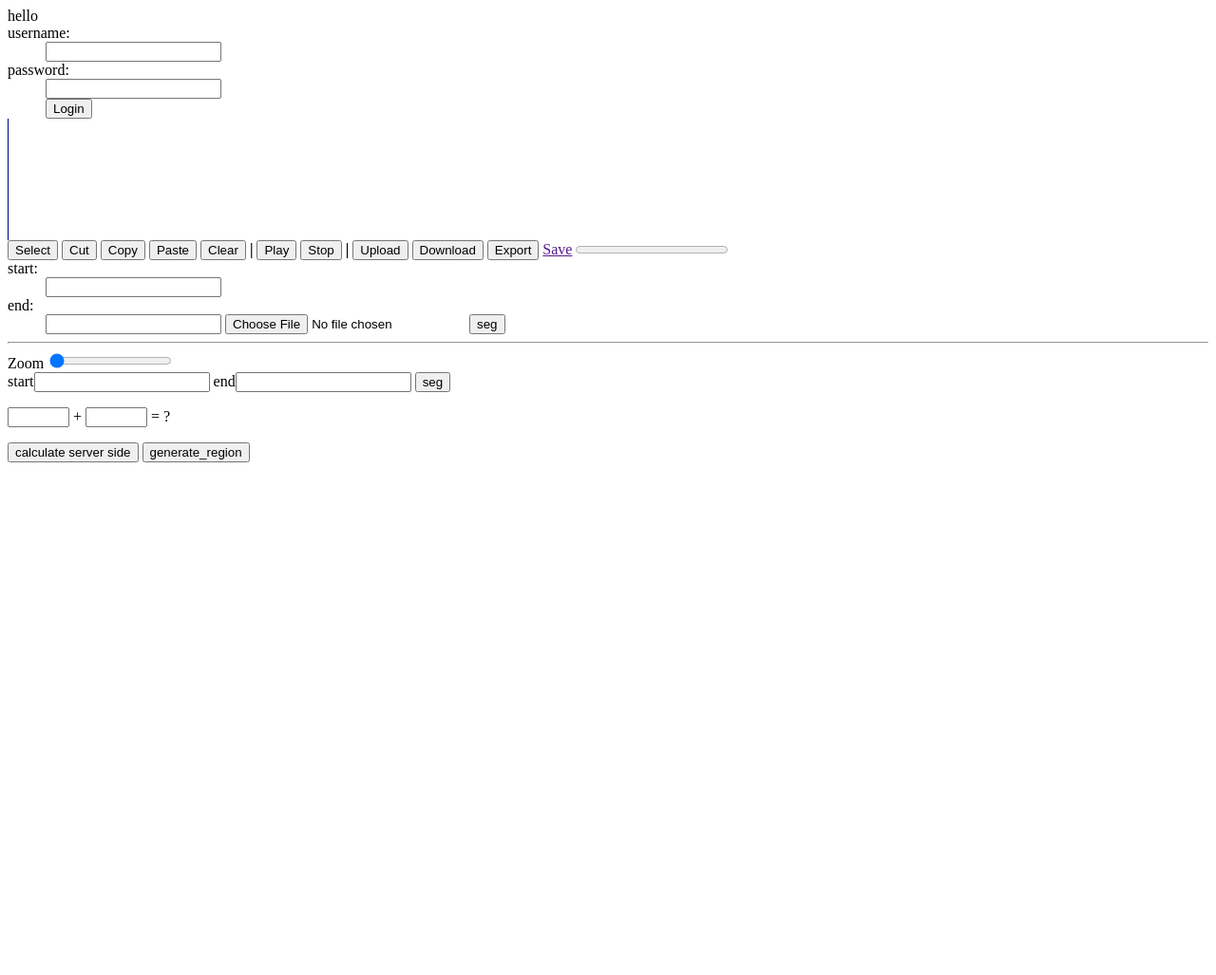
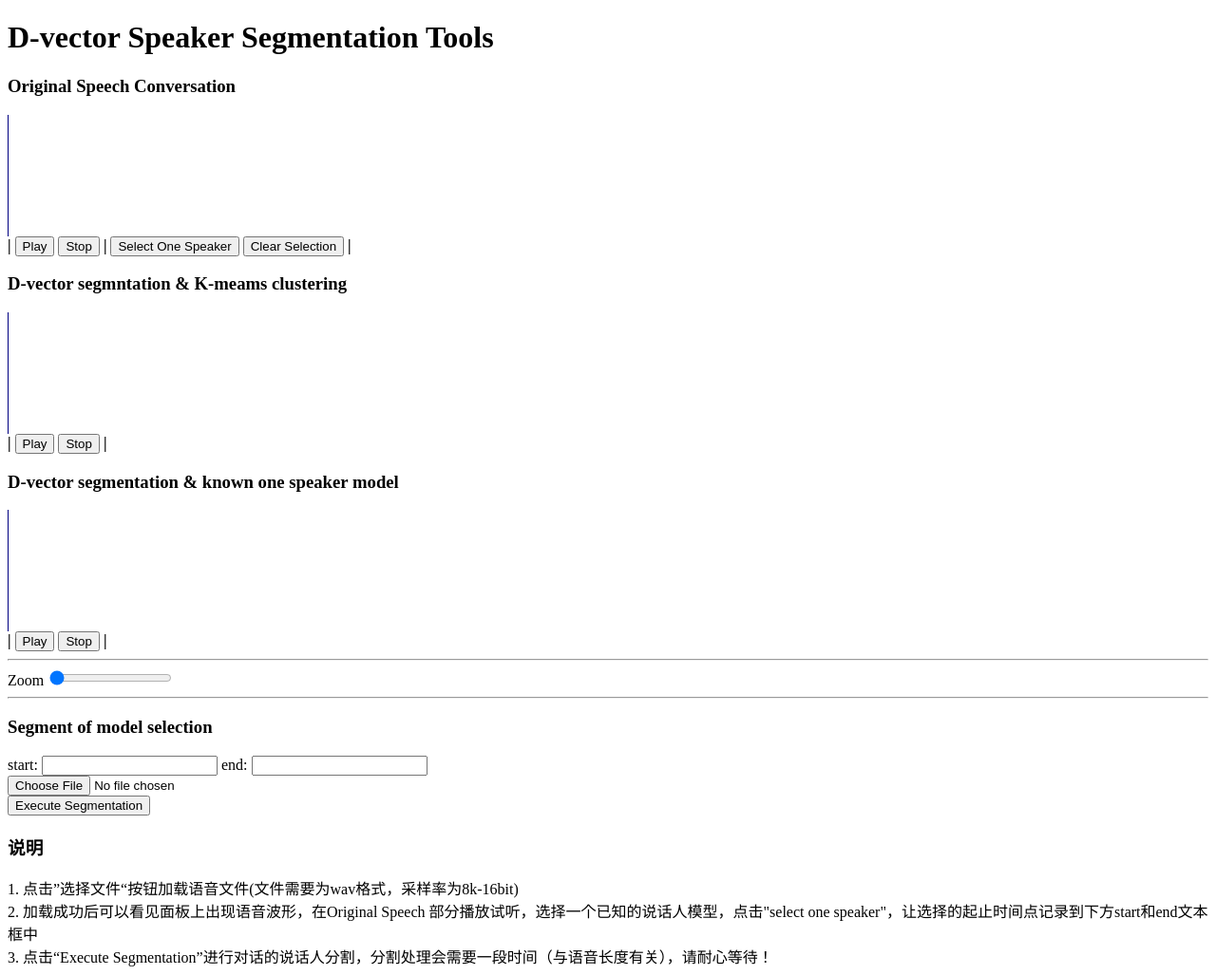
Before and after one commit to jsdtwry/dvec_seg, a Flask app: template server/templates/hello.html in a window 1280 px wide. Shown: the whole page at 95% size. Before the commit the page ends 487 px from the top, so only its background shows below. Run offline with Flask 2, Linux system fonts and the light colour scheme; the template is opened without the code that fills it, so the values that code supplies are empty.

Commit message:
complete web version with flask and javascript

```diff
--- a/server/static/local.js
+++ b/server/static/local.js
@@ -64,20 +64,10 @@ function WaveObj(divId, src) {
 	this.wave = wave;
 	this.onReady = function() {
 		var timeline = Object.create(WaveSurfer.Timeline);
-        var blind = Object.create(WaveSurfer.Timeline);
-        var onespk = Object.create(WaveSurfer.Timeline);
 		timeline.init({
 			wavesurfer:wave,
 			container:"#wave-timeline"
 		});
-        blind.init({
-            wavesurfer:wave,
-            container:"#blind"
-        });
-        onespk.init({
-            wavesurfer:wave,
-            container:"#onespk"
-        });
 	}
 	this.onError = function(err) {
 		console.error(err);
@@ -110,11 +100,126 @@ function WaveObj(divId, src) {
     	}
 }
 
+function WaveObj1(divId, src) {
+    var wave = Object.create(WaveSurfer);
+    var options = {
+        container:document.querySelector(divId),
+        waveColor:'violet',
+        progressColor:'purple',
+        cursorColor:'navy'
+    };
+
+    wave.init(options);
+    wave.load(src);
+
+    this.wave = wave;
+    this.onReady = function() {
+        var timeline1 = Object.create(WaveSurfer.Timeline);
+        timeline1.init({
+            wavesurfer:wave,
+            container:"#wave-timeline1"
+        });
+    }
+    this.onError = function(err) {
+        console.error(err);
+    }
+    this.onFinish = function(err) {
+        console.log('Finished');
+    }
+    this.onZoom = function() {
+        var val = Number(this.value);
+        var expVal = Math.pow(2,val);
+
+        console.log('inside onZoom ' + val + ' exp ' + expVal);
+
+        wave.zoom(Math.pow(2,val));
+    }
+
+    wave.on('ready', this.onReady);
+    wave.on('error', this.onError);
+    wave.on('finish', this.onFinish);
+
+    wave.slider = document.getElementById('zoom');
+    //wave.slider.value = wave.params.minPxPerSec;
+    //wave.slider.min = wave.slider.value;
+    wave.slider.addEventListener('change', this.onZoom, false);
+
+        if (wave.enableDragSelection) {
+            wave.enableDragSelection({
+                    color: 'rgba(0, 255, 0, 0.1)'
+            });
+        }
+}
+
+function WaveObj2(divId, src) {
+    var wave = Object.create(WaveSurfer);
+    var options = {
+        container:document.querySelector(divId),
+        waveColor:'violet',
+        progressColor:'purple',
+        cursorColor:'navy'
+    };
+
+    wave.init(options);
+    wave.load(src);
+
+    this.wave = wave;
+    this.onReady = function() {
+        var timeline2 = Object.create(WaveSurfer.Timeline);
+        timeline2.init({
+            wavesurfer:wave,
+            container:"#wave-timeline2"
+        });
+    }
+    this.onError = function(err) {
+        console.error(err);
+    }
+    this.onFinish = function(err) {
+        console.log('Finished');
+    }
+    this.onZoom = function() {
+        var val = Number(this.value);
+        var expVal = Math.pow(2,val);
+
+        console.log('inside onZoom ' + val + ' exp ' + expVal);
+
+        wave.zoom(Math.pow(2,val));
+    }
+
+    wave.on('ready', this.onReady);
+    wave.on('error', this.onError);
+    wave.on('finish', this.onFinish);
+
+    wave.slider = document.getElementById('zoom');
+    //wave.slider.value = wave.params.minPxPerSec;
+    //wave.slider.min = wave.slider.value;
+    wave.slider.addEventListener('change', this.onZoom, false);
+
+        if (wave.enableDragSelection) {
+            wave.enableDragSelection({
+                    color: 'rgba(0, 255, 0, 0.1)'
+            });
+        }
+}
+
 var waveObj;
+var waveObj1;
+var waveObj2;
 
 // Init & load audio file
 document.addEventListener('DOMContentLoaded', function () {
-	waveObj = new WaveObj('#waveform', 'static/demo/F001HJN_F002VAN_001.wav');
+	waveObj = new WaveObj('#waveform');
+	//waveObj = new WaveObj('#waveform', 'static/demo/F001HJN_F002VAN_001.wav');
+});
+// Init & load audio file
+document.addEventListener('DOMContentLoaded', function () {
+	waveObj1 = new WaveObj('#waveform1');
+    //waveObj1 = new WaveObj('#waveform1', 'static/demo/F001HJN_F002VAN_001.wav');
+});
+// Init & load audio file
+document.addEventListener('DOMContentLoaded', function () {
+	waveObj2 = new WaveObj('#waveform2');
+    //waveObj2 = new WaveObj('#waveform2', 'static/demo/F001HJN_F002VAN_001.wav');
 });
 
 function DumpObject(obj) {
@@ -133,6 +238,8 @@ function onFileSelect(evt) {
 	for (var i = 0; i < files.length; i++) {
 		var f = files[i];
 		waveObj.wave.loadBlob(f);
+        waveObj1.wave.loadBlob(f);
+        waveObj2.wave.loadBlob(f);
 
 	}
 }
@@ -195,11 +302,6 @@ function dumpRegions() {
 		}
 	);
 	console.log('copy it');
-}
-
-
-function genRegion(){
-
 }
 
 function onCut() {
@@ -305,15 +407,6 @@ function onSave(e) {
 }
 
 document.getElementById('wavefile').addEventListener('change', onFileSelect,false);
-document.getElementById('uploadbutton').addEventListener('click', onUpload,false);
-document.getElementById('downloadbutton').addEventListener('click', onDownload,false);
 document.getElementById('clearbutton').addEventListener('click', onClear,false);
-document.getElementById('savebutton').addEventListener('click', onSave,false);
 
-hookEvent('cutbutton', 'click', onCut);
 hookEvent('selbutton', 'click', onSel);
-hookEvent('copybutton', 'click', onCopy);
-hookEvent('pastebutton', 'click', onPaste);
-
-
-hookEvent('generate_region', 'click', genRegion)
--- a/server/templates/hello.html
+++ b/server/templates/hello.html
@@ -24,61 +24,80 @@ function onStop() {
     console.log('inside onStop');
     waveObj.wave.stop();
 }
+function onPlay1() {
+    console.log('inside onPlay');
+    waveObj1.wave.play();
+}
+function onStop1() {
+    console.log('inside onStop');
+    waveObj1.wave.stop();
+}
+function onPlay2() {
+    console.log('inside onPlay');
+    waveObj2.wave.play();
+}
+function onStop2() {
+    console.log('inside onStop');
+    waveObj2.wave.stop();
+}
+
 </script>
 </head>
 <body>
-hello
-
-<form action="{{ url_for('jump') }}", method=post>
-	<dt>username:
-	<dd><input type=text name=username>
-	<dt>password:
-	<dd><input type=password name=password>
-	<dd><input type=submit value=Login>
-</form>
-
-
+<h1>D-vector Speaker Segmentation Tools</h1>
+<h3>Original Speech Conversation</h3>
 <div class="container">
 <div class="demo">
     <div id="waveform"></div>
     <div id="wave-timeline"></div>
-    <div id="blind"></div>
-    <div id="onespk"></div>
 </div>
 </div>
-<button id="selbutton">Select</button>
-<button id="cutbutton">Cut</button>
-<button id="copybutton">Copy</button>
-<button id="pastebutton">Paste</button>
-<button id="clearbutton">Clear</button>
 <strong>|</strong>
 <button onclick="onPlay()">Play</button>
 <button onclick="onStop()">Stop</button>
 <strong>|</strong>
-<button id="uploadbutton">Upload</button>
-<button id="downloadbutton">Download</button>
-<button id="savebutton">Export</button>
-<a href="" download="demo.wav" id="saveanchor">Save</a>
-<progress min="0" max="100" value="0">0% complete</progress>
-<form id="seg_form" action="/upload_wav" method="post" enctype="multipart/form-data">
-<dt>start:
-<dd><input type=text id='start_p' name=start>
-<dt>end:
-<dd><input type=text id='end_p' name=end>
-<input type="file" name="fileupload" id="wavefile" value="open" text="open" >
-<input type="submit" value="seg" />
-</form>
+<button id="selbutton">Select One Speaker</button>
+<button id="clearbutton">Clear Selection</button>
+<strong>|</strong>
+
+<h3>D-vector segmntation & K-meams clustering</h3>
+<div class="container">
+<div class="demo">
+        <div id="waveform1"></div>
+        <div id="wave-timeline1"></div>
+</div>
+</div>
+<strong>|</strong>
+<button onclick="onPlay1()">Play</button>
+<button onclick="onStop1()">Stop</button>
+<strong>|</strong>
+
+<h3>D-vector segmentation & known one speaker model</h3>
+<div class="container">
+<div class="demo">
+        <div id="waveform2"></div>
+        <div id="wave-timeline2"></div>
+</div>
+</div>
+<strong>|</strong>
+<button onclick="onPlay2()">Play</button>
+<button onclick="onStop2()">Stop</button>
+<strong>|</strong>
 
 <hr>
 <div>
     Zoom
     <input type="range" id="zoom" min="4" max="16" value="4" step="1" style="width=100%"/>
 </div>
+<hr>
 
-start<input type="text" id="start" value"0.0">
-end<input type="text" id="end" value"0.0">
+<form id="seg_form" action="/upload_wav" method="post" enctype="multipart/form-data">
+<h3>Segment of model selection</h3>
+start: <input type=text id='start_p' name=start> end: <input type=text id='end_p' name=end><br>
+<input type="file" name="fileupload" id="wavefile" value="open" text="open" >
+</form>
+<button id="seg">Execute Segmentation</button><img id="loading" hidden="hidden" height="20" width="20" src="static/loading.gif" />
 
-<button id="seg">seg</button>
 <script type="text/javascript">
   $(function() {
     $('#seg').click(function() {
@@ -90,9 +109,34 @@ end<input type="text" id="end" value"0.0">
             dataType: 'json',
             processData:false,
             contentType:false,
+            beforeSend:function(){
+                $("#loading").show();
+            },
             success:function(data){
-                console.log(data.result);
+                $("#loading").hide();
+                //console.log(data.result);
                 $("#result").text(data.result);
+                var obj = eval(data.result[0])
+                //console.log(obj)
+                for(var key in obj){
+                    console.log(obj[key][0][0],obj[key][0][1],obj[key][1])
+                    if (obj[key][1]==1){
+                        waveObj1.wave.addRegion({color: 'rgba(0, 255, 0, 0.2)', start: obj[key][0][0], end: obj[key][0][1]});
+                    }else{
+                        waveObj1.wave.addRegion({color: 'rgba(0, 255, 255, 0.2)', start: obj[key][0][0], end: obj[key][0][1]});
+                    }
+                }
+
+                var obj = eval(data.result[1])
+                //console.log(obj)
+                for(var key in obj){
+                    console.log(obj[key][0][0],obj[key][0][1],obj[key][1])
+                    if (obj[key][1]==1){
+                        waveObj2.wave.addRegion({color: 'rgba(0, 255, 0, 0.2)', start: obj[key][0][0], end: obj[key][0][1]});
+                    }else{
+                        waveObj2.wave.addRegion({color: 'rgba(0, 255, 255, 0.2)', start: obj[key][0][0], end: obj[key][0][1]});
+                    }
+                }
             },
             error:function(e){
                     alert("没有取得数据");
@@ -102,34 +146,12 @@ end<input type="text" id="end" value"0.0">
   });
 </script>
 
-<p><input type=text size=5 name=a> +
-   <input type=text size=5 name=b> =
-   <span id=result>?</span>
-
-<p><button id="calculate">calculate server side</button>
-
-<script type=text/javascript>
-  $SCRIPT_ROOT = {{ request.script_root|tojson|safe }};
-</script>
-
-<script type=text/javascript>
-  $(function() {
-    $('#calculate').click(function() {
-      $.getJSON($SCRIPT_ROOT + '/_add_numbers', {
-        a: $('input[name="a"]').val(),
-        b: $('input[name="b"]').val()
-      }, function(data) {
-        $("#result").text(data.result);
-      });
-      return false;
-    });
-  });
-</script>
-
-
 <script src="static/local.js"></script>
 
-<button id="generate_region"> generate_region</button>
+<h3>说明</h3>
+1. 点击”选择文件“按钮加载语音文件(文件需要为wav格式，采样率为8k-16bit)<br>
+2. 加载成功后可以看见面板上出现语音波形，在Original Speech 部分播放试听，选择一个已知的说话人模型，点击"select one speaker"，让选择的起止时间点记录到下方start和end文本框中<br>
+3. 点击“Execute Segmentation”进行对话的说话人分割，分割处理会需要一段时间（与语音长度有关），请耐心等待！<br>
 
 </body>
 
```
Also changed, not shown: server/spk_cluster_reseg.py (+23 -0 lines), server/test.py (+9 -25 lines), server/static/loading.gif (added).
